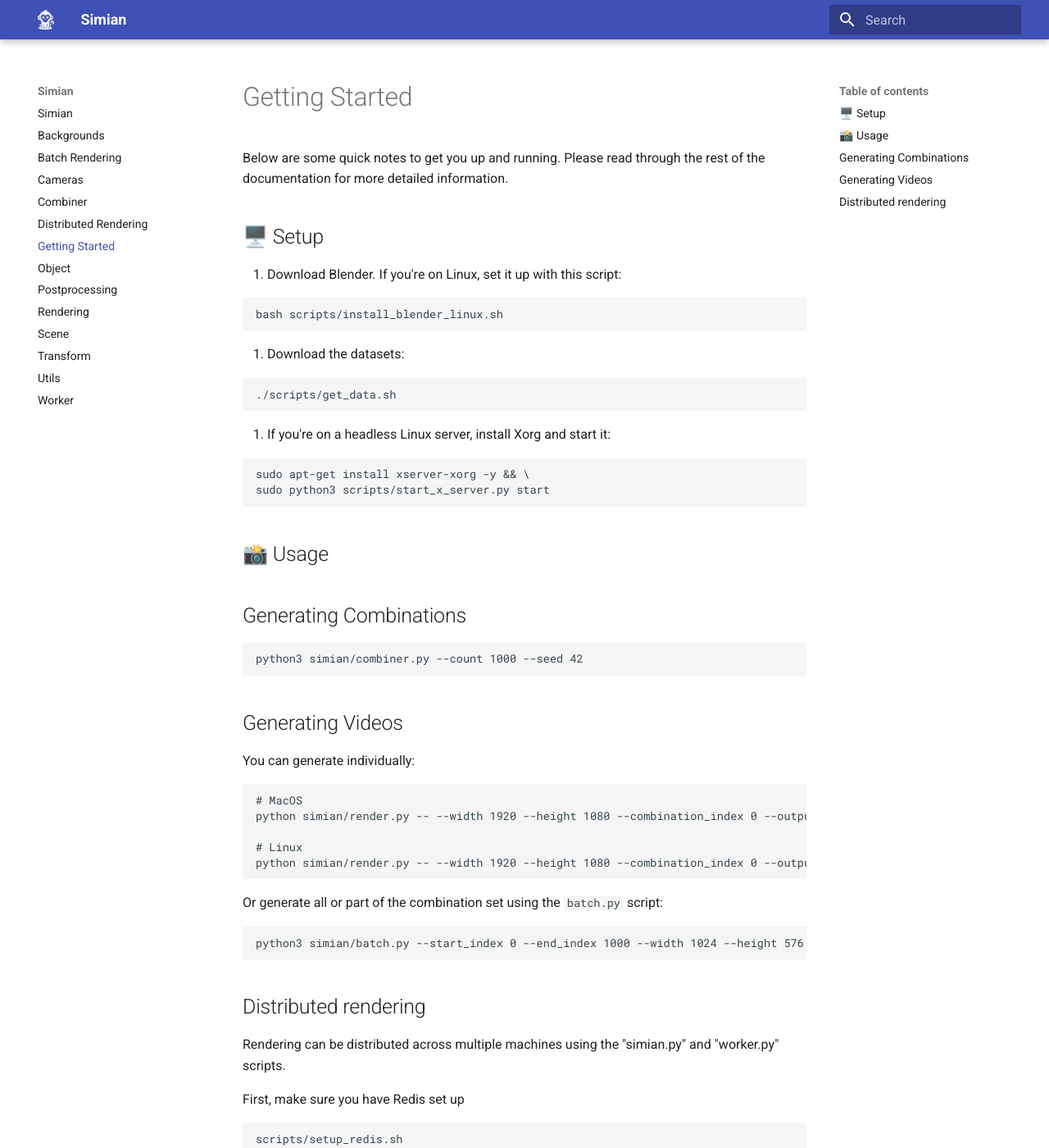
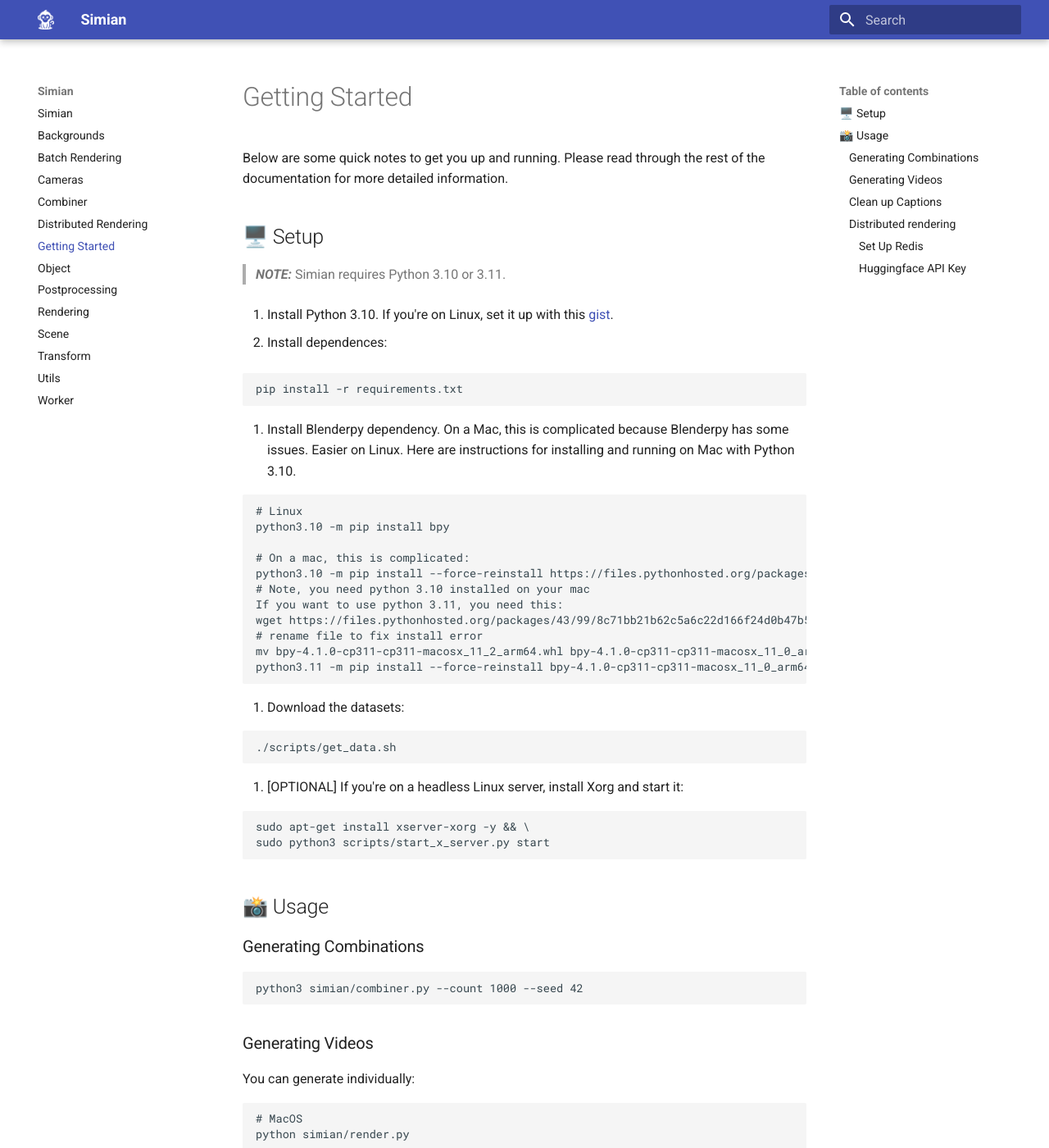
Before and after one commit to DeepAI-Research/Simverse, an MkDocs documentation site: the page built from docs/getting_started.md, in a window 1280 px wide and 1400 px high. Shown: the whole window at 82% size. Built offline with MkDocs 1.6.1 and Material for MkDocs 9.7.7, drawn with Linux system fonts in a browser that asks for light colours; some of the changed text lies outside the part shown.

Commit message:
update docs

````diff
--- a/docs/getting_started.md
+++ b/docs/getting_started.md
@@ -4,18 +4,36 @@ Below are some quick notes to get you up and running. Please read through the re
 
 ## 🖥️ Setup
 
-1. Download Blender. If you're on Linux, set it up with this script:
+> **_NOTE:_** Simian requires Python 3.10 or 3.11.
 
+1. Install Python 3.10. If you're on Linux, set it up with this <a href="https://gist.github.com/lalalune/986704a935d202ab2350ca90b2fc9755">gist</a>.
+
+2. Install dependences:
 ```bash
-bash scripts/install_blender_linux.sh
+pip install -r requirements.txt
 ```
 
-2. Download the datasets:
+1.  Install Blenderpy dependency. On a Mac, this is complicated because Blenderpy has some issues. Easier on Linux. Here are instructions for installing and running on Mac with Python 3.10.
+```bash
+# Linux
+python3.10 -m pip install bpy
+
+# On a mac, this is complicated:
+python3.10 -m pip install --force-reinstall https://files.pythonhosted.org/packages/6c/04/0772035e24928d4f0c1a12e1f2088420621ea8f5af00e480abc0c1f4433b/bpy-4.0.0-cp310-cp310-macosx_11_0_arm64.whl
+# Note, you need python 3.10 installed on your mac
+If you want to use python 3.11, you need this:
+wget https://files.pythonhosted.org/packages/43/99/8c71bb21b62c5a6c22d166f24d0b47b53f0850959f60731df7cc76c52177/bpy-4.1.0-cp311-cp311-macosx_11_2_arm64.whl
+# rename file to fix install error
+mv bpy-4.1.0-cp311-cp311-macosx_11_2_arm64.whl bpy-4.1.0-cp311-cp311-macosx_11_0_arm64.whl
+python3.11 -m pip install --force-reinstall bpy-4.1.0-cp311-cp311-macosx_11_0_arm64.whl
+```
+
+4. Download the datasets:
 ```bash
 ./scripts/get_data.sh
 ```
 
-3. If you're on a headless Linux server, install Xorg and start it:
+1. [OPTIONAL] If you're on a headless Linux server, install Xorg and start it:
 
 ```bash
 sudo apt-get install xserver-xorg -y && \
@@ -24,44 +42,104 @@ sudo python3 scripts/start_x_server.py start
 
 ## 📸 Usage
 
-## Generating Combinations
+### Generating Combinations
 
 ```bash
 python3 simian/combiner.py --count 1000 --seed 42
 ```
 
-## Generating Videos
+### Generating Videos
 
 You can generate individually:
 ```bash
 # MacOS
-python simian/render.py -- --width 1920 --height 1080 --combination_index 0 --output_dir ./renders --hdri_path ./backgrounds
+python simian/render.py
 
 # Linux
-python simian/render.py -- --width 1920 --height 1080 --combination_index 0 --output_dir ./renders --hdri_path ./backgrounds
+python simian/render.py
+
+## Kitchen sink
+python simian/render.py -- --width 1920 --height 1080 --combination_index 0 --output_dir ./renders --hdri_path ./backgrounds --start_frame 1 --end_frame 65
 ```
+
+Configure the flags as needed:
+- `--width` and `--height` are the resolution of the video.
+- `--combination_index` is the index of the combination to render.
+- `--output_dir` is the directory to save the rendered video.
+- `--hdri_path` is the directory containing the background images.
+- `--start_frame` and `--end_frame` are the start and end frames of the video.
 
 Or generate all or part of the combination set using the `batch.py` script:
 
 ```bash
-python3 simian/batch.py --start_index 0 --end_index 1000 --width 1024 --height 576
+python3 simian/batch.py --start_index 0 --end_index 1000 --width 1024 --height 576 --start_frame 1 --end_frame 65
 ```
 
-## Distributed rendering
+### Clean up Captions
+
+Make captions more prompt friendly.
+
+> **_NOTE:_** Create a .env file and add your OpenAI API key
+```bash
+python3 scripts/openai_rephrase.py
+```
+
+### Distributed rendering
 Rendering can be distributed across multiple machines using the "simian.py" and "worker.py" scripts.
 
-First, make sure you have Redis set up
+You will need to set up Redis and obtain Huggingface API key to use this feature.
+
+#### Set Up Redis
+You can make a free Redis account [here](https://redis.io/try-free/).
+
+For local testing and multiple local workers, you can use the following script to set up a local instance of Redis:
 ```bash
 scripts/setup_redis.sh
 ```
 
+#### Huggingface API Key
+
+You can get a Huggingface API key [here](https://huggingface.co/settings/tokens).
+
 Now, start your workers
 ```bash
+export REDIS_HOST=<myhost>.com
+export REDIS_PORT=1337
+export REDIS_USER=default
+export REDIS_PASSWORD=<somepassword>
+export HF_TOKEN=<token>
+export HF_REPO_ID=<repo_id>
 celery -A simian.worker worker --loglevel=info
 ```
 
-Now issue work to your task queue
+You can also build and run the worker with Docker
+```bash
+# build the container
+docker build -t simian-worker .
+
+# run the container with .env
+docker run --env-file .env simian-worker
+
+# run the container with environment variables
+docker run -e REDIS_HOST={myhost} -e REDIS_PORT={port} -e REDIS_USER=default -e REDIS_PASSWORD={some password} -e HF_TOKEN={token} -e HF_REPO_ID={repo_id} simian-worker
+```
+
+Finally, issue work to your task queue
 
 ```bash
 python3 simian/simian.py --start_index 0 --end_index 10 --width 1024 --height 576
 ```
+
+If you want to use a custom or hosted Redis instance (recommended), you can add the redis details like this:
+```bash
+export REDIS_HOST=<myhost>.com
+export REDIS_PORT=1337
+export REDIS_USER=default
+export REDIS_PASSWORD=<somepassword>
+```
+
+To run tests look into the test folder and run whichever test file you want
+
+```bash
+python object_test.py
+```
````
Also changed, not shown: README.md (+2 -3 lines).
